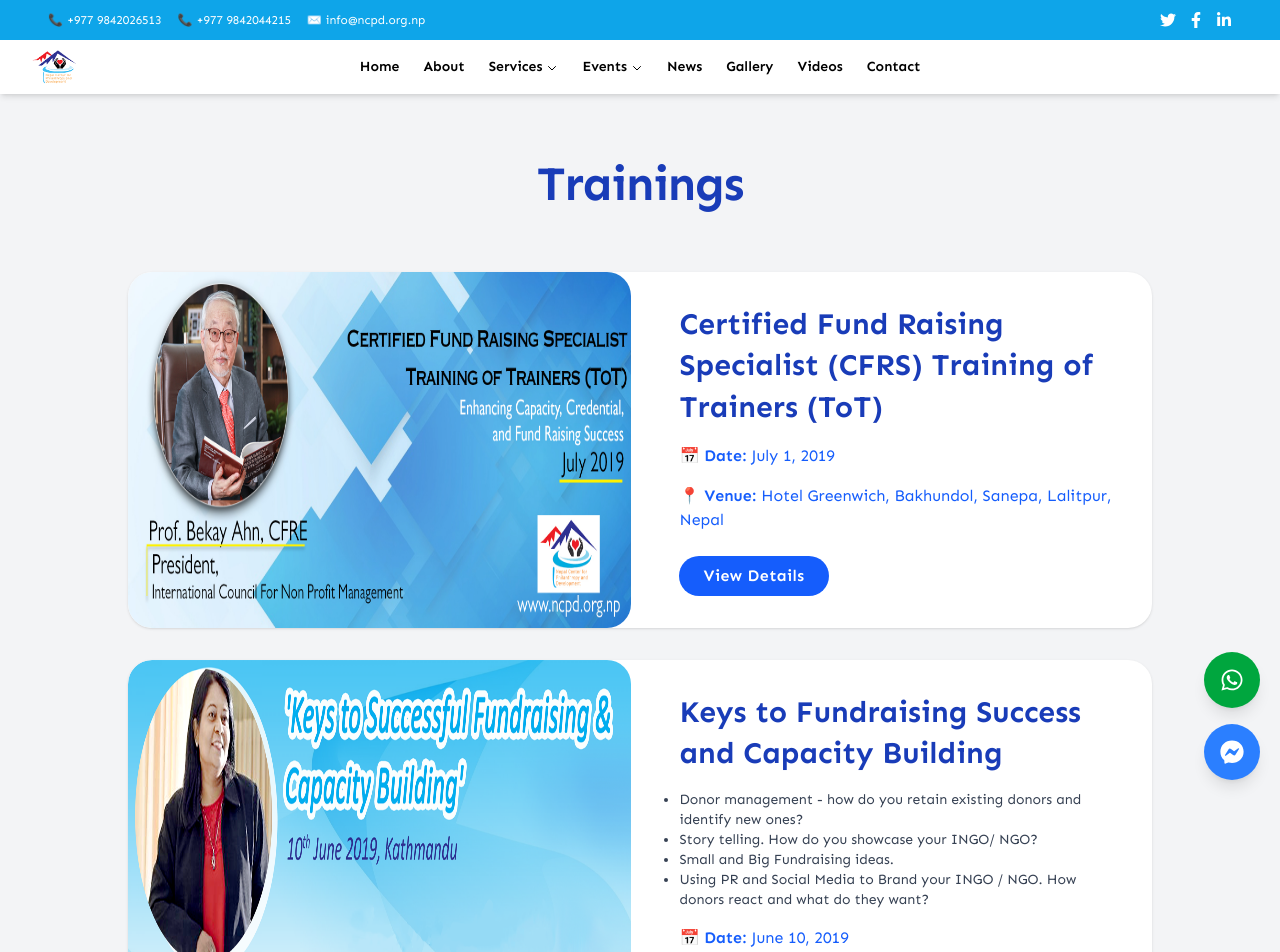
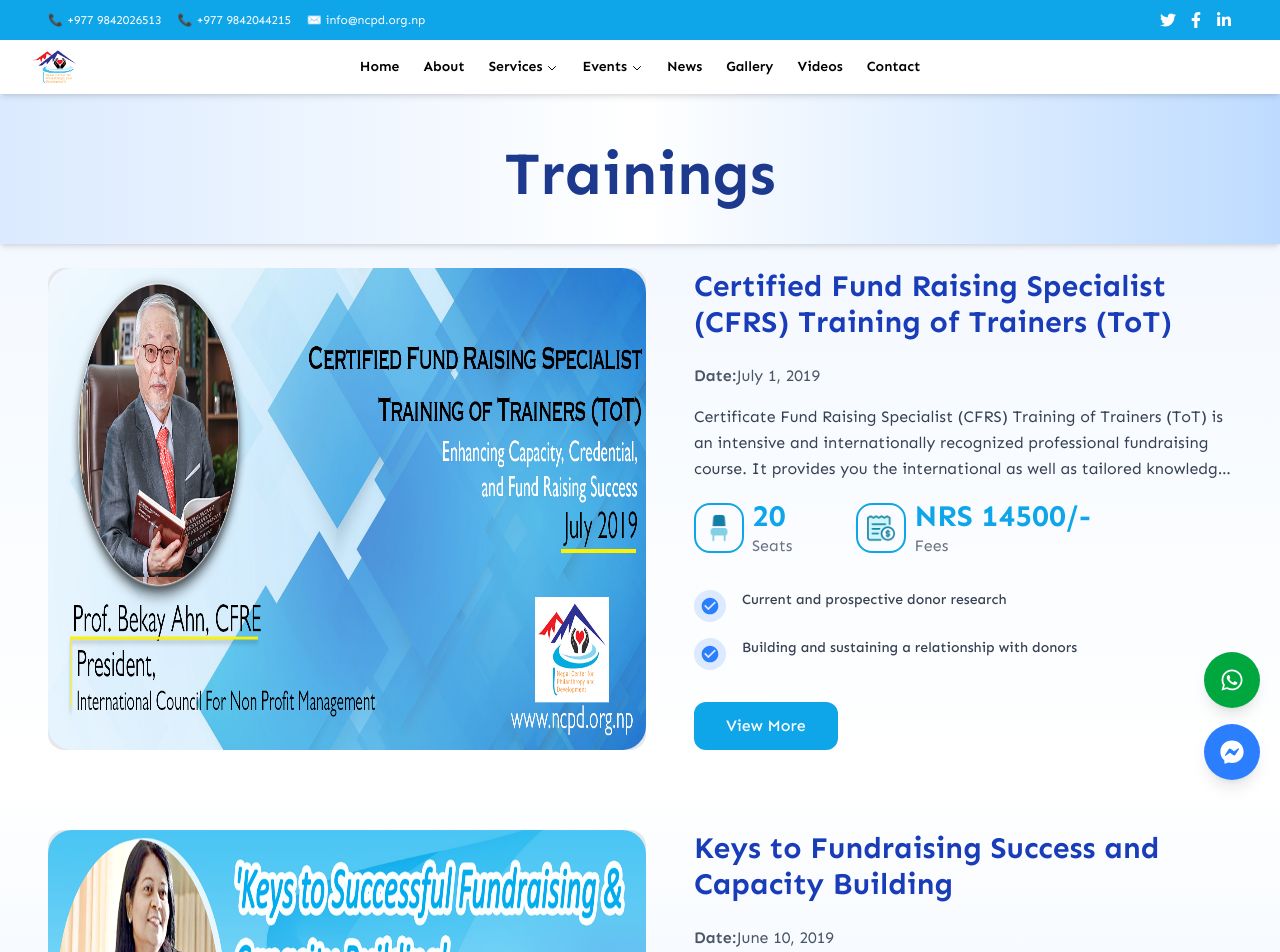
Before and after one commit to pracasupreti/ncpd.org.np, a Next.js app: page /trainings in a window 1280 px wide. Shown: the top 952 px of the page. Built offline with nearby package versions, Linux system fonts and the light colour scheme; a web font is replaced by a local one.

Commit message:
updated training page

```diff
--- a/app/trainings/page.tsx
+++ b/app/trainings/page.tsx
@@ -2,6 +2,7 @@
 import React from 'react';
 import Image from 'next/image';
 import LogoSection from '@/components/ui/logo';
+import { MdCheckCircle } from 'react-icons/md';
 
 // Define a type for the training data for better type safety
 interface Training {
@@ -9,8 +10,10 @@
   imageSrc: string;
   title: string;
   date: string;
-  venue: string;
-  description?: string[];
+  description?: string;
+  seats:string;
+  fees: string;
+  list? :string[];
 }
 
 const trainings: Training[] = [
@@ -19,33 +22,35 @@
     imageSrc: '/training/latest.jpeg',
     title: 'Certified Fund Raising Specialist (CFRS) Training of Trainers (ToT)',
     date: 'July 1, 2019',
-    venue: 'Hotel Greenwich, Bakhundol, Sanepa, Lalitpur, Nepal',
+    description: 'Certificate Fund Raising Specialist (CFRS) Training of Trainers (ToT) is an intensive and internationally recognized professional fundraising course. It provides you the international as well as tailored knowledge, perspectives, tools and techniques and broadens the scope for a splendid fundraising career in the nonprofit world. It also enables you to raise fund for your organization in a competitive fundraising environment.',
+   seats: '20',
+   fees: 'NRS 14500/-',
+   list:['Current and prospective donor research',
+          'Building and sustaining a relationship with donors']
   },
   {
     id: '/keys-to-fundraising-success-and-capacity-building',
     imageSrc: '/training/key to fundraising.png',
     title: 'Keys to Fundraising Success and Capacity Building',
     date: 'June 10, 2019',
-    venue: 'Hotel Greenwich, Bakhundol, Sanepa, Lalitpur, Nepal',
-    description: [
-      'Donor management - how do you retain existing donors and identify new ones?',
-      'Story telling. How do you showcase your INGO/ NGO?',
-      'Small and Big Fundraising ideas.',
-      'Using PR and Social Media to Brand your INGO / NGO. How donors react and what do they want?',
-    ],
+    description: 'The share of foreign aid in the national budget was 22% in FY 2017/18, compared to nearly 29% in FY 2016/17. It shows that, Nepal now faces the challenge of mobilizing more resources for, inter alia, graduating to the developing country status by 2022, achieving Sustainable Development Goals by 2030, and fulfilling the universally recognized economic, cultural and social rights that are now enshrined as fundamental rights in the constitution.',
+   seats: '30',
+   fees: 'NRS 8500/-',
+   list: ['Small and Big Fundraising Ideas.',
+    'Using PR and Social Media to Brand your INGO / NGO.'
+   ]
   },
 ];
 
 const TrainingsPage: React.FC = () => {
   return (
-    <div className="min-h-screen bg-gray-100 font-sans text-gray-800 py-24">
+    <div className="min-h-screen bg-gradient-to-b from-blue-50 via-white to-blue-100 font-inter antialiased flex flex-col">
       {/* Header Section */}
-      <header className="py-8 mt-8 mb-8">
-        <div className="container mx-auto px-4">
-          <h1 className="text-5xl font-extrabold text-center text-blue-800 tracking-tight">
+      <header className="pt-36 pb-8 px-4 sm:px-8 md:px-16 text-center bg-gradient-to-r from-blue-100 via-white to-blue-200 shadow-md">
+        <h1 className="text-4xl md:text-6xl font-extrabold text-blue-900 mb-2">
+
             Trainings
           </h1>
-        </div>
       </header>
 
       {/* Main Content Area - Training List */}
@@ -53,49 +58,83 @@
         {trainings.map((training) => (
           <div
             key={training.id}
-            className="w-full max-w-5xl transition-all duration-300 overflow-hidden flex flex-col lg:flex-row space-y-4 lg:space-y-0 lg:space-x-4 rounded-3xl bg-white shadow"
+            className="w-full max-w-7xl overflow-hidden flex flex-col lg:flex-row space-y-6 lg:space-y-0 lg:space-x-12 px-2 lg:px-12 py-6"
           >
             {/* Image */}
-            <div className="lg:w-1/2 relative h-64 lg:h-auto overflow-hidden group">
+            <div className="lg:w-200 relative h-64 lg:h-auto rounded-2xl bg-gray-200 flex items-center justify-center overflow-hidden group">
               <Image
                 src={training.imageSrc}
                 alt={training.title}
                 fill
-                className="rounded-3xl lg:rounded-3xl transition-transform duration-300 group-hover:scale-110"
-                sizes="(max-width: 1024px) 100vw, 50vw"
+                className="rounded-3xl"
               />
+              <div className="absolute inset-0 pointer-events-none z-10 overflow-hidden">
+                <div className="absolute top-0 left-0 w-full h-0 bg-white opacity-20 group-hover:h-full transition-all duration-700 ease-in-out" />
+              </div>
             </div>
 
             {/* Details */}
-            <div className="lg:w-1/2 p-6 sm:p-8 flex flex-col justify-center gap-4">
-              <h2 className="text-2xl sm:text-3xl font-bold text-blue-800 leading-snug hover:text-blue-400">
+            <div className="lg:w-180 flex flex-col justify-center gap-4">
+            <h1 className="text-3xl font-extrabold text-blue-800 mb-2">
                 {training.title}
-              </h2>
-              {training.description && (
-                <ul className="list-disc text-gray-700 text-sm sm:text-sm">
-                  {training.description.map((desc, idx) => (
-                    <li key={idx}>{desc}</li>
+              </h1>
+              <p className="text-gray-600 text-sm sm:text-base">
+              <span className="font-semibold">Date:</span>{training.date}
+            </p>
+            <p className="text-gray-700 text-sm sm:text-base leading-relaxed line-clamp-3">
+              {training.description}
+            </p>
+            <div className="flex items-center gap-8 mb-4">
+                          <div className="flex items-center gap-2">
+                            <Image src="/home/chair.png"
+                              height={50}
+                              width={50} alt={""}
+                              className="rounded-2xl border-2 border-primary p-2" />
+                            <div>
+                              <span className="text-3xl text-primary font-bold ">{training.seats}</span>
+                              <p className="text-gray-500 text-base">Seats</p>
+                            </div>
+                          </div>
+                          <div className="flex items-center gap-2 ml-8">
+                            <Image src="/home/receipt.png"
+                              height={50}
+                              width={50} alt={""}
+                              className="rounded-2xl border-2 border-primary p-2" />
+                            <div>
+                              <span className="text-3xl text-primary font-bold ">{training.fees}</span>
+                              <p className="text-gray-500 text-base">Fees</p>
+                            </div>
+                          </div>
+                        </div>
+              {training.list && (
+                <ul className="space-y-4 text-sm mb-4">
+                  {training.list.map((desc, idx) => (
+                    <li key={idx} className="flex items-start gap-4 group">
+                                <div className="flex-shrink-0">
+                                  <div className="w-8 h-8 flex items-center justify-center rounded-full bg-blue-100 text-blue-500 group-hover:bg-blue-200 transition">
+                                    <MdCheckCircle size={20} />
+                                  </div>
+                                </div>
+                                <p className="text-gray-700 group-hover:text-gray-900 font-medium transition">
+                                  {desc}
+                                </p>
+                              </li>
                   ))}
                 </ul>
               )}
-              <p className="text-blue-600 text-sm sm:text-base">
-                <span className="font-semibold">📅 Date:</span> {training.date}
-              </p>
-              <p className="text-blue-600 text-sm sm:text-base">
-                <span className="font-semibold">📍 Venue:</span> {training.venue}
-              </p>
               <a
                 href={`${training.id}`}
-                className="mt-2 inline-block bg-blue-600 text-white px-6 py-2 rounded-full text-sm sm:text-base font-semibold tracking-wide hover:bg-blue-900 transition-colors duration-300 w-fit"
-              >
-                View Details
-              </a>
+                className="relative inline-block px-8 py-3 rounded-xl text-base font-medium text-white bg-primary w-fit overflow-hidden group"
+            >
+              <span className="absolute inset-0 bg-secondary w-0 group-hover:w-full transition-all duration-700 ease-in-out origin-left z-0"></span>
+              <span className="relative z-10">View More</span>
+            </a>
             </div>
           </div>
         ))}
       </main>
       {/* Logo Section */}
-      <LogoSection/>
+      <LogoSection />
     </div>
   );
 };
```
